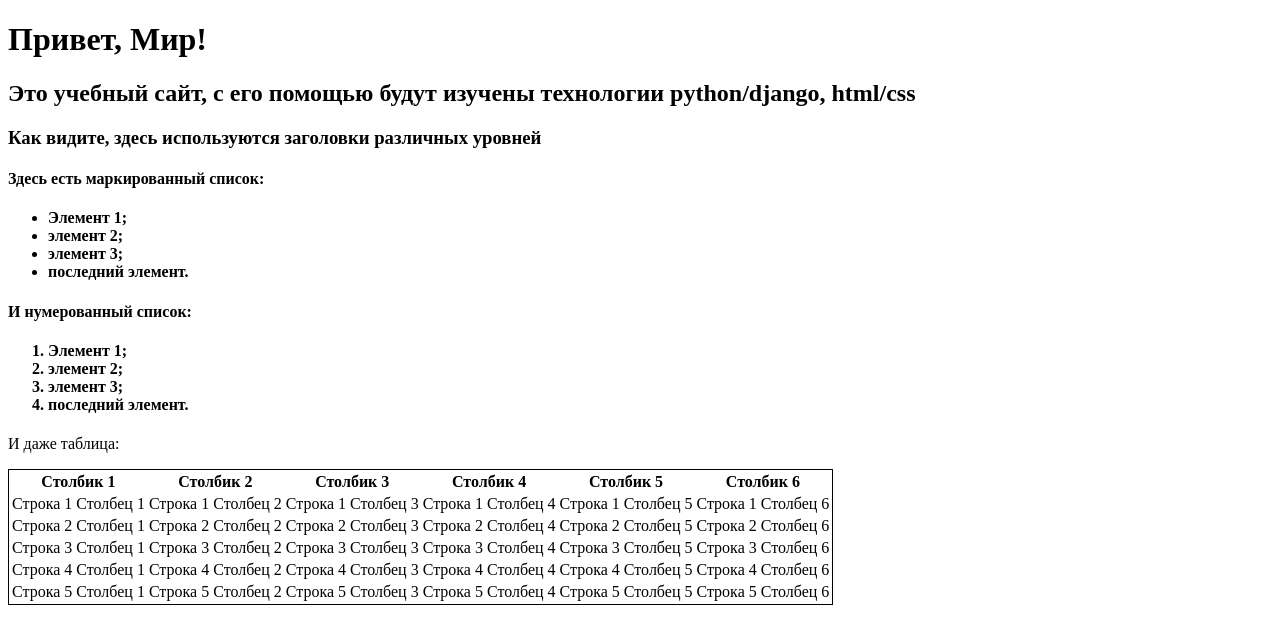
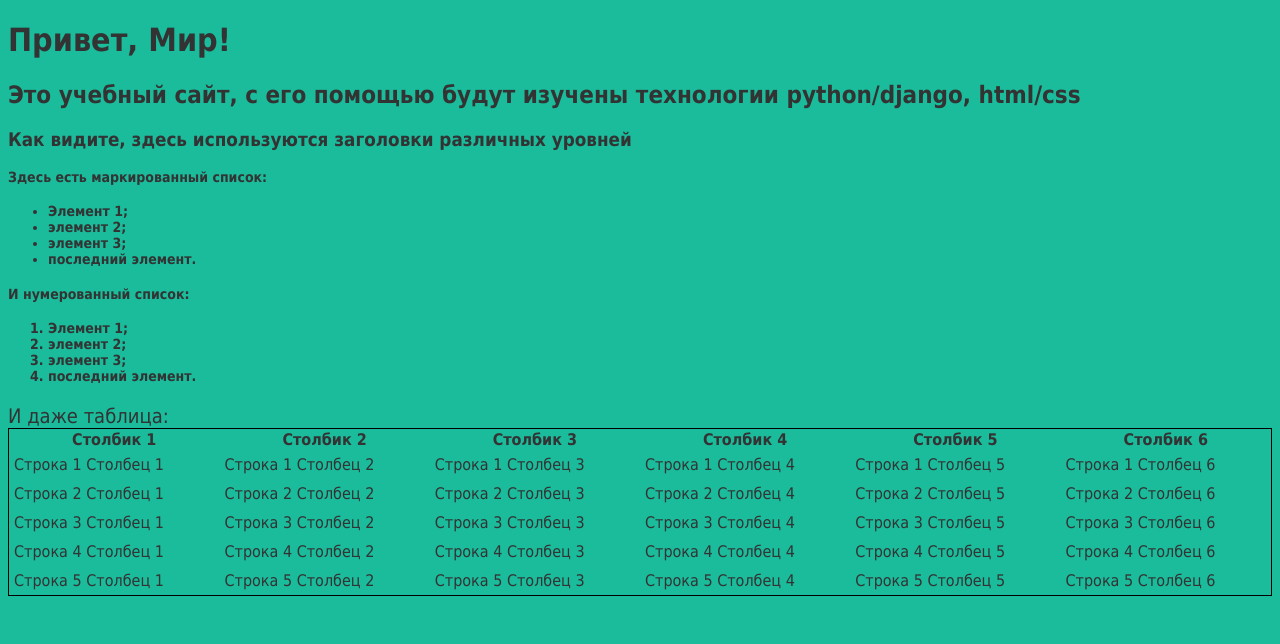
Before and after one commit to eoan-ermine/informatics_laboratories_9, a Django app: template flatpages/templates/static_handler.html in a window 1280 px wide. Shown: the top 644 px of the page. Run offline with Django 4.2, Linux system fonts and the light colour scheme; the template is opened without the code that fills it, so the values that code supplies are empty.

Commit message:
Add styles to static_handler.html

```diff
--- /dev/null
+++ b/flatpages/static/index.css
@@ -0,0 +1,35 @@
+body {
+	background: #1abc9c;
+	font-family: Tahoma, Arial, sans-serif;
+	color: #333;
+}
+
+table {
+	border-collapse: collapse;
+}
+
+p, h4 {
+	font-size: 20px;
+	margin-bottom: 0;
+}
+
+h4 {
+	font-size: 14px;
+}
+
+ul, ol {
+	margin: 0
+}
+
+table tr td {
+	padding: 5px;
+}
+
+table {
+	width: 100%;
+}
+
+img {
+	height: 30px;
+	width: auto;
+}
--- a/flatpages/templates/static_handler.html
+++ b/flatpages/templates/static_handler.html
@@ -2,6 +2,7 @@
 <html>
 	<head>
 		<title>Привет, Мир!</title>
+		<link rel="stylesheet" href="{{ STATIC_URL }}/static/index.css">
 	</head>
 	<body>
 		<h1>Привет, Мир!</h1>
```
